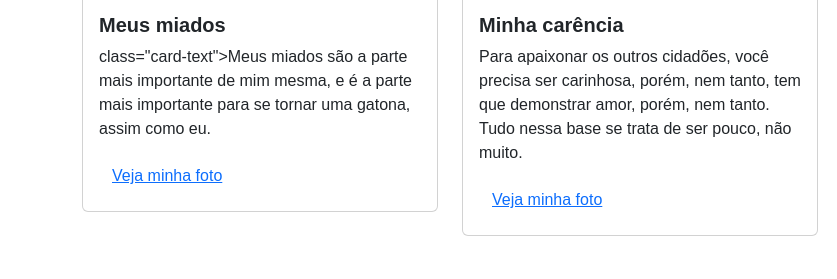
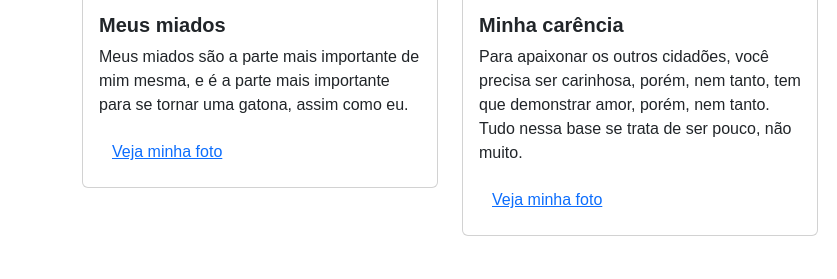
Before and after one commit to melzitars/portifolio-lulua, a plain HTML site: page index.html in a window 1280 px wide. Shown: the part 759-1038 px from the top of the page, 0-837 px from the left. Drawn offline with nearby package versions, Linux system fonts and the light colour scheme; a web font is replaced by a local one.

Commit message:
Update index.html

```diff
--- a/index.html
+++ b/index.html
@@ -33,7 +33,7 @@
                     <img src="https://raw.githubusercontent.com/melzitars/portifolio-lulua/refs/heads/aula-2/img/In%C3%ADcio%20da%20Lua.jpg" class="card-img-top" alt="Meu início">
                     <div class="card-body">
                         <h5 class="card-title">Meus miados</h5>
-                        <p> class="card-text">Meus miados são a parte mais importante de mim mesma, e é a parte mais importante
+                        <p class="card-text">Meus miados são a parte mais importante de mim mesma, e é a parte mais importante
                           para se tornar uma gatona, assim como eu.
                         </p>
                         <button type="button" class="btn btn-link">Veja minha foto</button>
```
